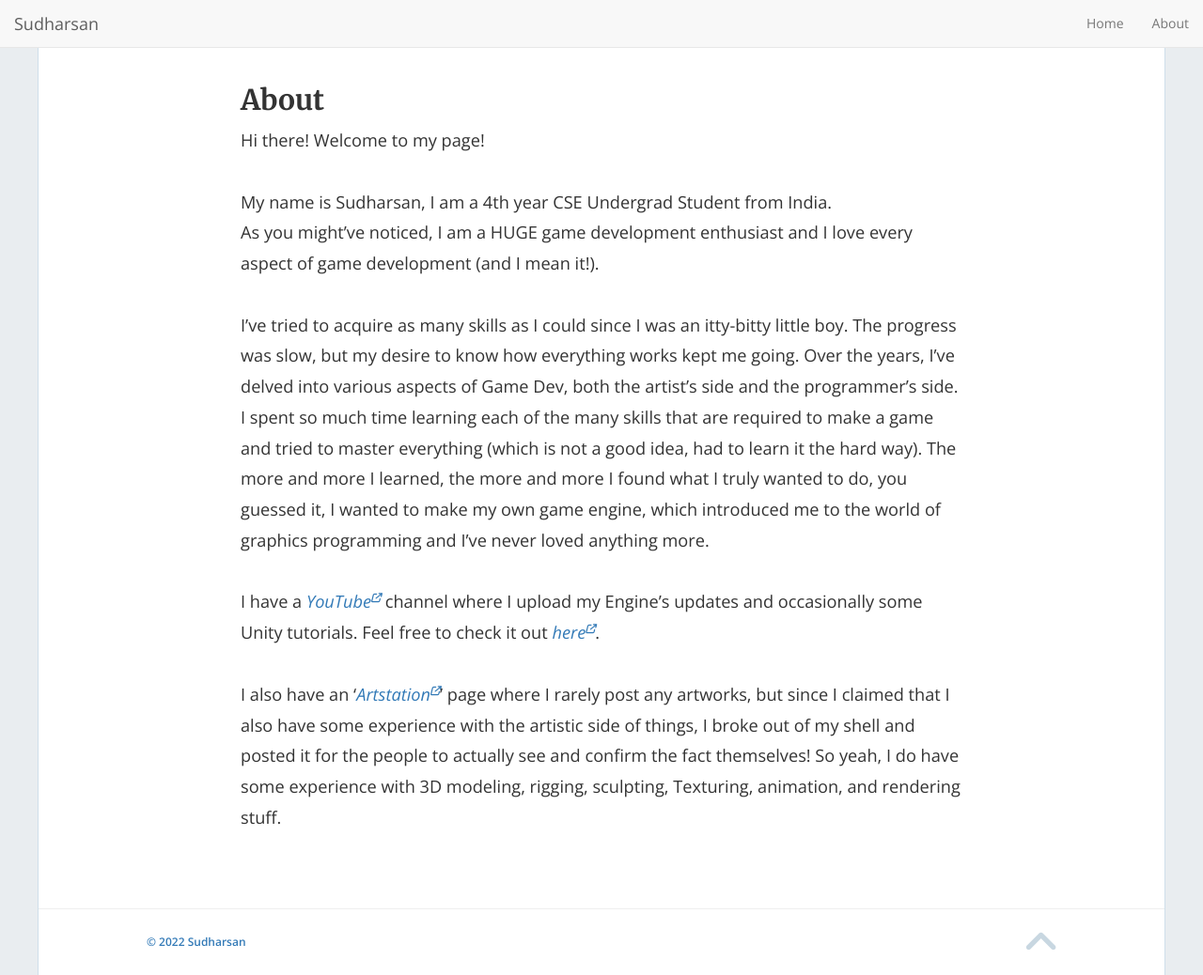
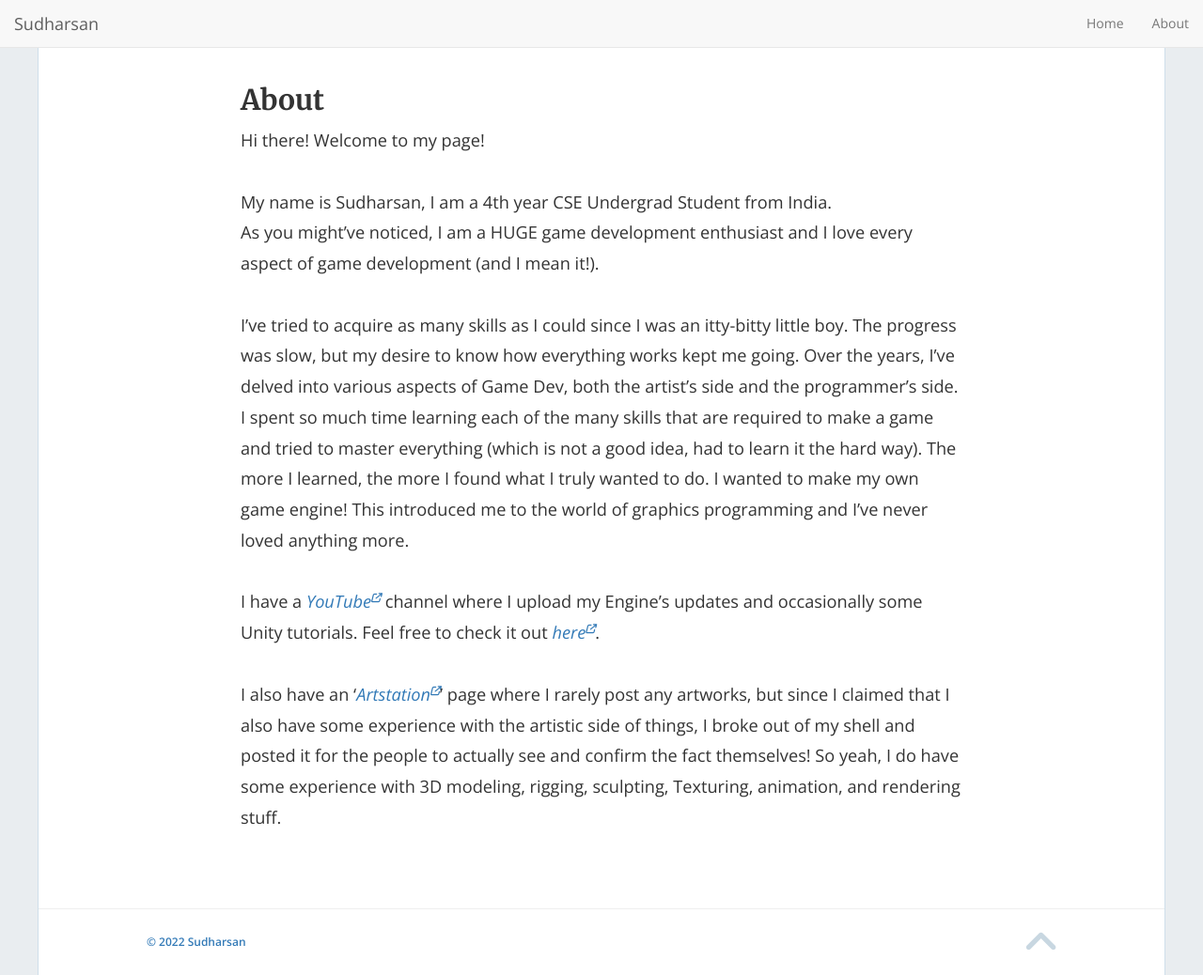
Before and after one commit to SudharsanZen/SudharsanZen.github.io, a Jekyll site: the page built from about.md, in a window 1280 px wide and 1038 px high. Shown: the whole window at 94% size. Built offline with Jekyll 4.4.1, drawn with Linux system fonts in a browser that asks for light colours; nearby versions of some CDN libraries.

Commit message:
made some changes

```diff
--- a/about.md
+++ b/about.md
@@ -11,7 +11,7 @@ My name is Sudharsan, I am a 4th year CSE Undergrad Student from India.<br>
 As you might’ve noticed, I am a HUGE game development enthusiast and I love every aspect of game development (and I mean it!).
 <br><br>
 I've tried to acquire as many skills as I could since I was an itty-bitty little boy. The progress was slow, but my desire to know how everything works kept me going.
-Over the years, I’ve delved into various aspects of Game Dev, both the artist’s side and the programmer’s side. I spent so much time learning each of the many skills that are required to make a game and tried to master everything (which is not a good idea, had to learn it the hard way). The more and more I learned, the more and more I found what I truly wanted to do, you guessed it, I wanted to make my own game engine, which introduced me to the world of graphics programming and I’ve never loved anything more.
+Over the years, I’ve delved into various aspects of Game Dev, both the artist’s side and the programmer’s side. I spent so much time learning each of the many skills that are required to make a game and tried to master everything (which is not a good idea, had to learn it the hard way). The more I learned, the more I found what I truly wanted to do. I wanted to make my own game engine! This introduced me to the world of graphics programming and I’ve never loved anything more.
 <br><br>
 I have a <a class="link-class" href="https://www.youtube.com/channel/UCaKav0cMu-KH3slylWL1Mdw"><em class="link">YouTube</em></a> channel where I upload my Engine’s updates and occasionally some Unity tutorials. Feel free to check it out <a class="link-class" href="https://www.youtube.com/channel/UCaKav0cMu-KH3slylWL1Mdw">here</a>.
 <br><br>
```
Also changed, not shown: Akame.md (+5 -5 lines).
